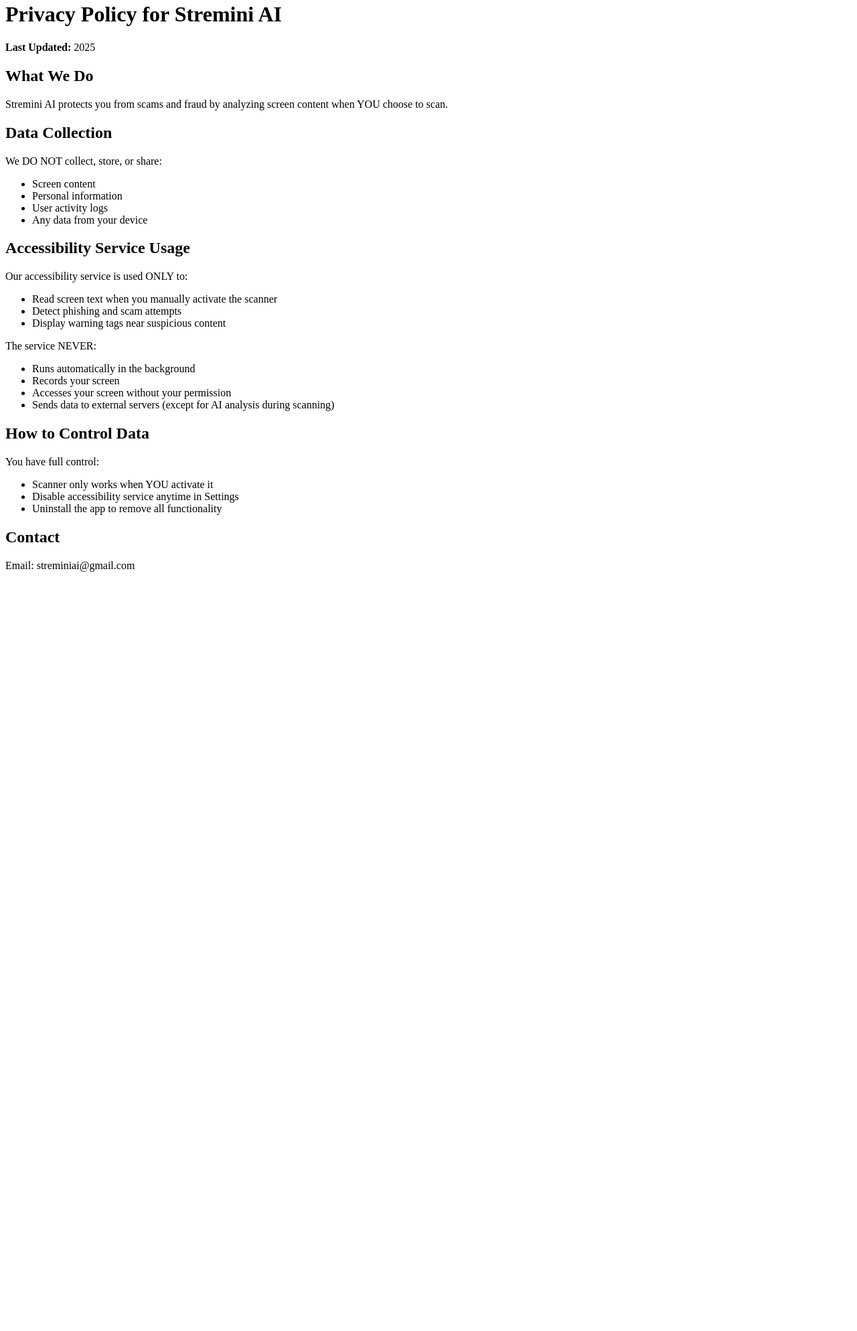
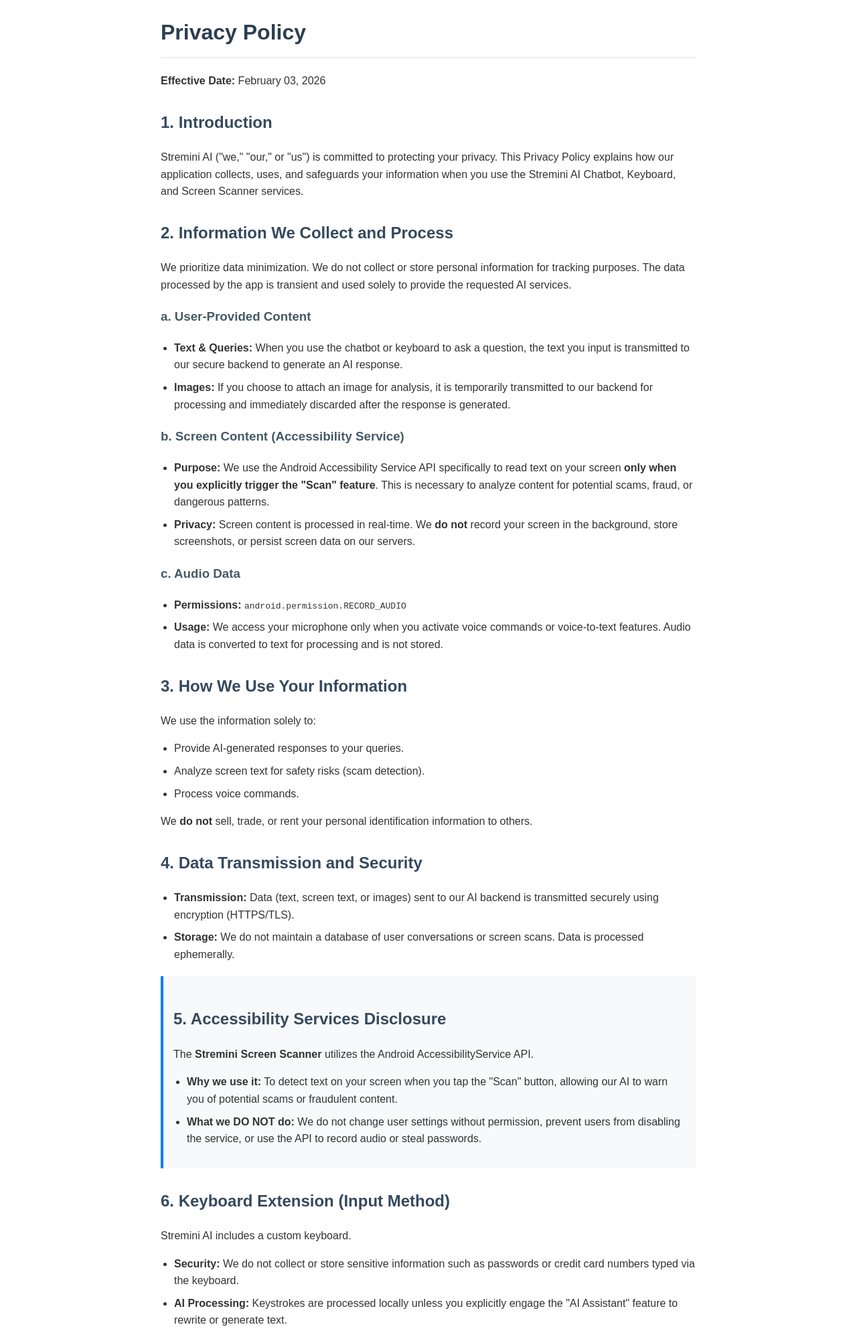
Before and after one commit to streminiai/privacy_policy.html, a plain HTML site: page index.html in a window 1280 px wide. Shown: the part 18-2006 px from the top of the page at 67% size. Before the commit the page ends 888 px from the top, so only its background shows below. Drawn offline with Linux system fonts and the light colour scheme.

Commit message:
Update index.html

```diff
--- a/index.html
+++ b/index.html
@@ -1,49 +1,129 @@
 <!DOCTYPE html>
-<html>
+<html lang="en">
 <head>
-    <title>Stremini AI Privacy Policy</title>
+    <meta charset="UTF-8">
+    <meta name="viewport" content="width=device-width, initial-scale=1.0">
+    <title>Privacy Policy - Stremini AI</title>
+    <style>
+        body {
+            font-family: Arial, sans-serif;
+            line-height: 1.6;
+            color: #333;
+            max-width: 800px;
+            margin: 0 auto;
+            padding: 20px;
+        }
+        h1 {
+            color: #2c3e50;
+            border-bottom: 2px solid #eee;
+            padding-bottom: 10px;
+        }
+        h2 {
+            color: #34495e;
+            margin-top: 30px;
+        }
+        h3 {
+            color: #455a64;
+            margin-top: 20px;
+        }
+        ul {
+            padding-left: 20px;
+        }
+        li {
+            margin-bottom: 8px;
+        }
+        .highlight {
+            background-color: #f8f9fa;
+            border-left: 4px solid #007bff;
+            padding: 15px;
+            margin: 20px 0;
+        }
+        .contact {
+            background-color: #eef2f5;
+            padding: 15px;
+            border-radius: 5px;
+        }
+    </style>
 </head>
 <body>
-    <h1>Privacy Policy for Stremini AI</h1>
-    <p><strong>Last Updated:</strong> 2025</p>
 
-    <h2>What We Do</h2>
-    <p>Stremini AI protects you from scams and fraud by analyzing screen content when YOU choose to scan.</p>
+    <h1>Privacy Policy</h1>
+    <p><strong>Effective Date:</strong> February 03, 2026</p>
 
-    <h2>Data Collection</h2>
-    <p>We DO NOT collect, store, or share:</p>
+    <h2>1. Introduction</h2>
+    <p>Stremini AI ("we," "our," or "us") is committed to protecting your privacy. This Privacy Policy explains how our application collects, uses, and safeguards your information when you use the Stremini AI Chatbot, Keyboard, and Screen Scanner services.</p>
+
+    <h2>2. Information We Collect and Process</h2>
+    <p>We prioritize data minimization. We do not collect or store personal information for tracking purposes. The data processed by the app is transient and used solely to provide the requested AI services.</p>
+
+    <h3>a. User-Provided Content</h3>
     <ul>
-        <li>Screen content</li>
-        <li>Personal information</li>
-        <li>User activity logs</li>
-        <li>Any data from your device</li>
+        <li><strong>Text & Queries:</strong> When you use the chatbot or keyboard to ask a question, the text you input is transmitted to our secure backend to generate an AI response.</li>
+        <li><strong>Images:</strong> If you choose to attach an image for analysis, it is temporarily transmitted to our backend for processing and immediately discarded after the response is generated.</li>
     </ul>
 
-    <h2>Accessibility Service Usage</h2>
-    <p>Our accessibility service is used ONLY to:</p>
+    <h3>b. Screen Content (Accessibility Service)</h3>
     <ul>
-        <li>Read screen text when you manually activate the scanner</li>
-        <li>Detect phishing and scam attempts</li>
-        <li>Display warning tags near suspicious content</li>
+        <li><strong>Purpose:</strong> We use the Android Accessibility Service API specifically to read text on your screen <strong>only when you explicitly trigger the "Scan" feature</strong>. This is necessary to analyze content for potential scams, fraud, or dangerous patterns.</li>
+        <li><strong>Privacy:</strong> Screen content is processed in real-time. We <strong>do not</strong> record your screen in the background, store screenshots, or persist screen data on our servers.</li>
     </ul>
 
-    <p>The service NEVER:</p>
+    <h3>c. Audio Data</h3>
     <ul>
-        <li>Runs automatically in the background</li>
-        <li>Records your screen</li>
-        <li>Accesses your screen without your permission</li>
-        <li>Sends data to external servers (except for AI analysis during scanning)</li>
+        <li><strong>Permissions:</strong> <code>android.permission.RECORD_AUDIO</code></li>
+        <li><strong>Usage:</strong> We access your microphone only when you activate voice commands or voice-to-text features. Audio data is converted to text for processing and is not stored.</li>
     </ul>
 
-    <h2>How to Control Data</h2>
-    <p>You have full control:</p>
+    <h2>3. How We Use Your Information</h2>
+    <p>We use the information solely to:</p>
     <ul>
-        <li>Scanner only works when YOU activate it</li>
-        <li>Disable accessibility service anytime in Settings</li>
-        <li>Uninstall the app to remove all functionality</li>
+        <li>Provide AI-generated responses to your queries.</li>
+        <li>Analyze screen text for safety risks (scam detection).</li>
+        <li>Process voice commands.</li>
+    </ul>
+    <p>We <strong>do not</strong> sell, trade, or rent your personal identification information to others.</p>
+
+    <h2>4. Data Transmission and Security</h2>
+    <ul>
+        <li><strong>Transmission:</strong> Data (text, screen text, or images) sent to our AI backend is transmitted securely using encryption (HTTPS/TLS).</li>
+        <li><strong>Storage:</strong> We do not maintain a database of user conversations or screen scans. Data is processed ephemerally.</li>
     </ul>
 
-    <h2>Contact</h2>
-    <p>Email: streminiai@gmail.com </p>
+    <div class="highlight">
+        <h2>5. Accessibility Services Disclosure</h2>
+        <p>The <strong>Stremini Screen Scanner</strong> utilizes the Android AccessibilityService API.</p>
+        <ul>
+            <li><strong>Why we use it:</strong> To detect text on your screen when you tap the "Scan" button, allowing our AI to warn you of potential scams or fraudulent content.</li>
+            <li><strong>What we DO NOT do:</strong> We do not change user settings without permission, prevent users from disabling the service, or use the API to record audio or steal passwords.</li>
+        </ul>
+    </div>
+
+    <h2>6. Keyboard Extension (Input Method)</h2>
+    <p>Stremini AI includes a custom keyboard.</p>
+    <ul>
+        <li><strong>Security:</strong> We do not collect or store sensitive information such as passwords or credit card numbers typed via the keyboard.</li>
+        <li><strong>AI Processing:</strong> Keystrokes are processed locally unless you explicitly engage the "AI Assistant" feature to rewrite or generate text.</li>
+    </ul>
+
+    <h2>7. Permissions</h2>
+    <p>The app requires the following permissions to function:</p>
+    <ul>
+        <li><strong>Internet:</strong> To communicate with AI servers.</li>
+        <li><strong>System Alert Window:</strong> To display the chatbot and scam warning overlays over other apps.</li>
+        <li><strong>Foreground Service:</strong> To ensure the overlay and scanner remain active while you are using them.</li>
+    </ul>
+
+    <h2>8. Children’s Privacy</h2>
+    <p>We do not knowingly collect personal identifiable information from children under 13. If we discover that a child under 13 has provided us with personal information, we will immediately delete this from our servers.</p>
+
+    <h2>9. Changes to This Privacy Policy</h2>
+    <p>We may update our Privacy Policy from time to time. You are advised to review this page periodically for any changes. Changes are effective immediately after they are posted on this page.</p>
+
+    <h2>10. Contact Us</h2>
+    <div class="contact">
+        <p>If you have any questions or suggestions about our Privacy Policy, do not hesitate to contact us at:</p>
+        <p><strong>Email:</strong> streminiai@gmail.com</p>
+    </div>
+
 </body>
 </html>
```
